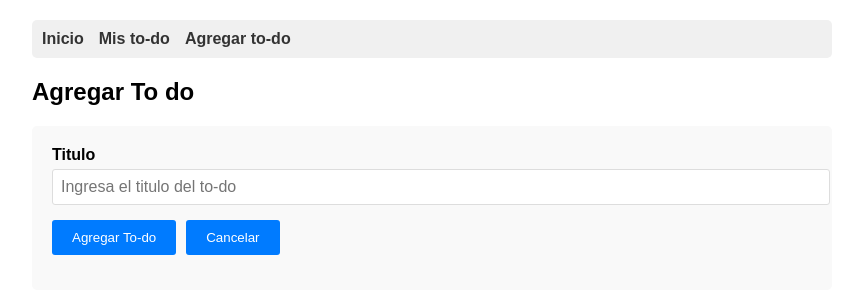
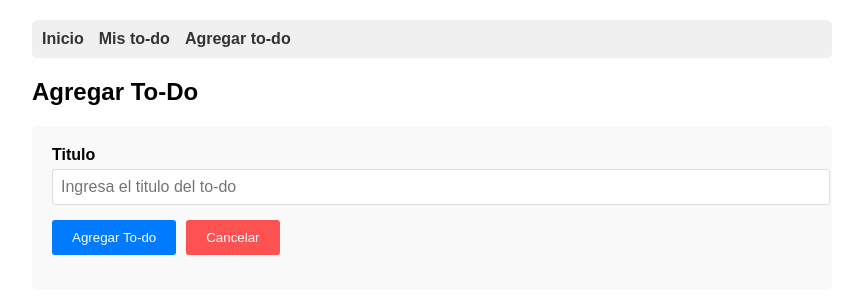
Before and after one commit to asebasg/todo-basic, a React (Create React App) app: page /add in a window 1280 px wide. Shown: the top 300 px of the page, without its empty margins (208-1071 px from the left). Built offline with nearby package versions, Linux system fonts and the light colour scheme.

Commit message:
Implementar componentes básicos de la aplicación TODO: Inicio, Todolista, AddTodo; Actualizar App.js y estilos

```diff
--- a/public/index.html
+++ b/public/index.html
@@ -2,19 +2,19 @@
 <html lang="en">
   <head>
     <meta charset="utf-8" />
-    <link rel="icon" href="%PUBLIC_URL%/favicon.ico" />
+    <link rel="icon" href="./todolist-icon.png" />
     <meta name="viewport" content="width=device-width, initial-scale=1" />
     <meta name="theme-color" content="#000000" />
     <meta
       name="description"
       content="Web site created using create-react-app"
     />
-    <link rel="apple-touch-icon" href="%PUBLIC_URL%/logo192.png" />
+    <link rel="apple-touch-icon" href="./todolist-icon.png" />
     <!--
       manifest.json provides metadata used when your web app is installed on a
       user's mobile device or desktop. See https://developers.google.com/web/fundamentals/web-app-manifest/
     -->
-    <link rel="manifest" href="%PUBLIC_URL%/manifest.json" />
+    <link rel="manifest" href="./todolist-icon.png" />
     <!--
       Notice the use of %PUBLIC_URL% in the tags above.
       It will be replaced with the URL of the `public` folder during the build.
@@ -24,7 +24,7 @@
       work correctly both with client-side routing and a non-root public URL.
       Learn how to configure a non-root public URL by running `npm run build`.
     -->
-    <title>React App</title>
+    <title>To-Do Basic</title>
   </head>
   <body>
     <noscript>You need to enable JavaScript to run this app.</noscript>
--- a/src/App.css
+++ b/src/App.css
@@ -60,6 +60,10 @@ button {
   margin-right: 10px;
 }
 
+.cancel-button {
+  background: rgba(255, 0, 0, 0.671);
+}
+
 button:hover {
   background: #0056b3;
 }
--- a/src/components/AddTodo.js
+++ b/src/components/AddTodo.js
@@ -47,7 +47,7 @@ function AddTodo() {
 
   return (
     <div>
-      <h2>Agregar To do</h2>
+      <h2>Agregar To-Do</h2>
       <form onSubmit={handleSubmitt}>
         <div>
           <label>Titulo</label>
@@ -64,6 +64,7 @@ function AddTodo() {
             {loading ? "Guardando..." : "Agregar To-do"}
           </button>
           <button
+            className="cancel-button"
             type="button"
             onClick={() => navigate("/todos")}
             disabled={loading}
--- a/src/components/Home.js
+++ b/src/components/Home.js
@@ -3,7 +3,7 @@ import React from "react";
 function Home() {
   return (
     <div>
-      <h1>Bienvenido a Todo App</h1>
+      <h1>Bienvenido a To-Do App</h1>
       <p>Esta es una app simple pero funcional, ¡vamos a probarla!</p>
     </div>
   );
--- a/src/components/TodoList.js
+++ b/src/components/TodoList.js
@@ -78,7 +78,7 @@ function TodoList() {
     <div>
       <h2>Mis Todos</h2>
 
-      <Link to="/add">+ Agregar Nuevo Todo</Link>
+      <Link to="/add">+ Agregar Nuevo To-Do</Link>
 
       {todos.length === 0 ? (
         <p>No hay todos. <Link to="/add">Crear el primero</Link></p>
```
Also changed, not shown: db.json (line endings or trailing spaces), public/todolist-icon.png (added).
